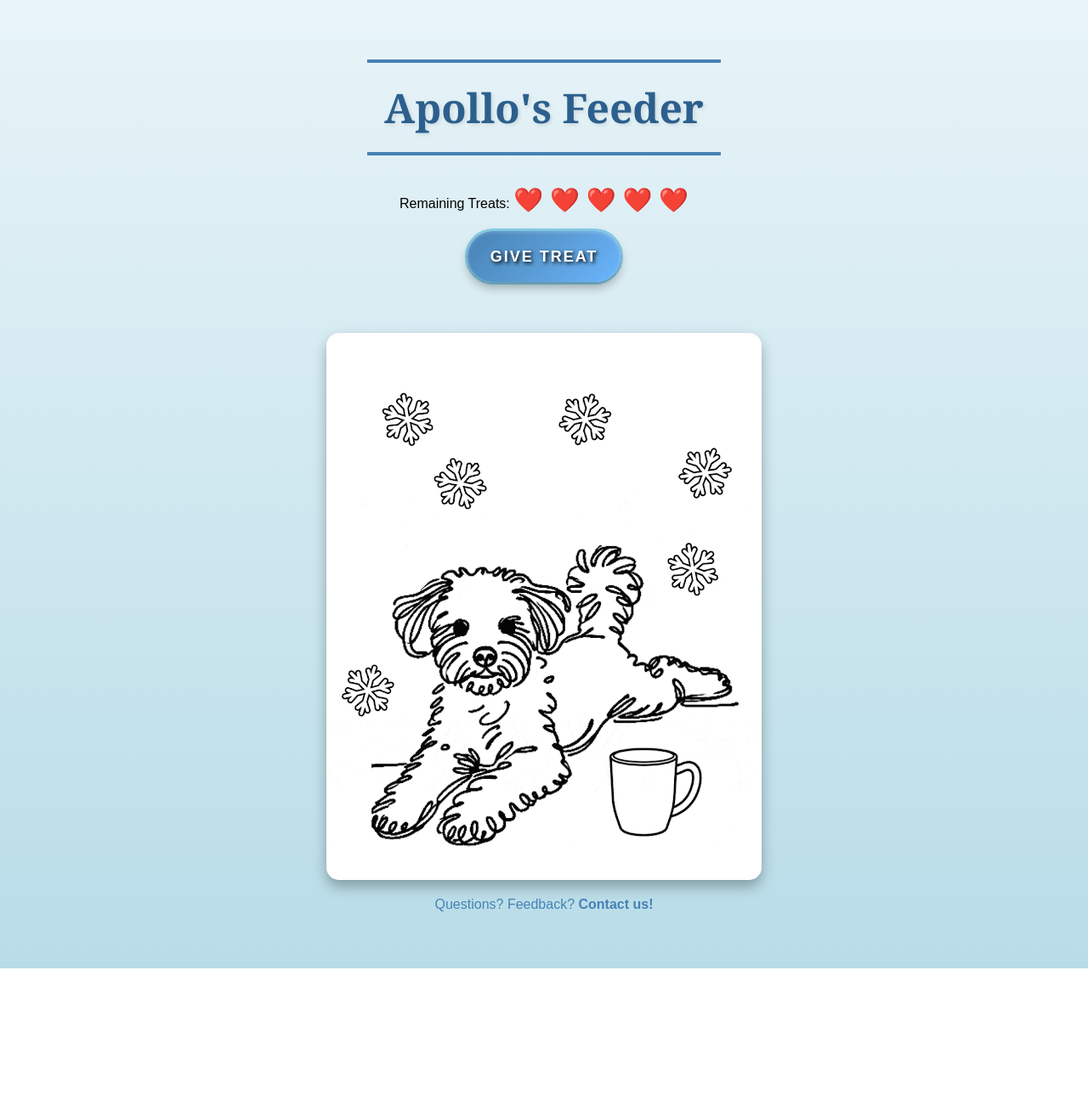
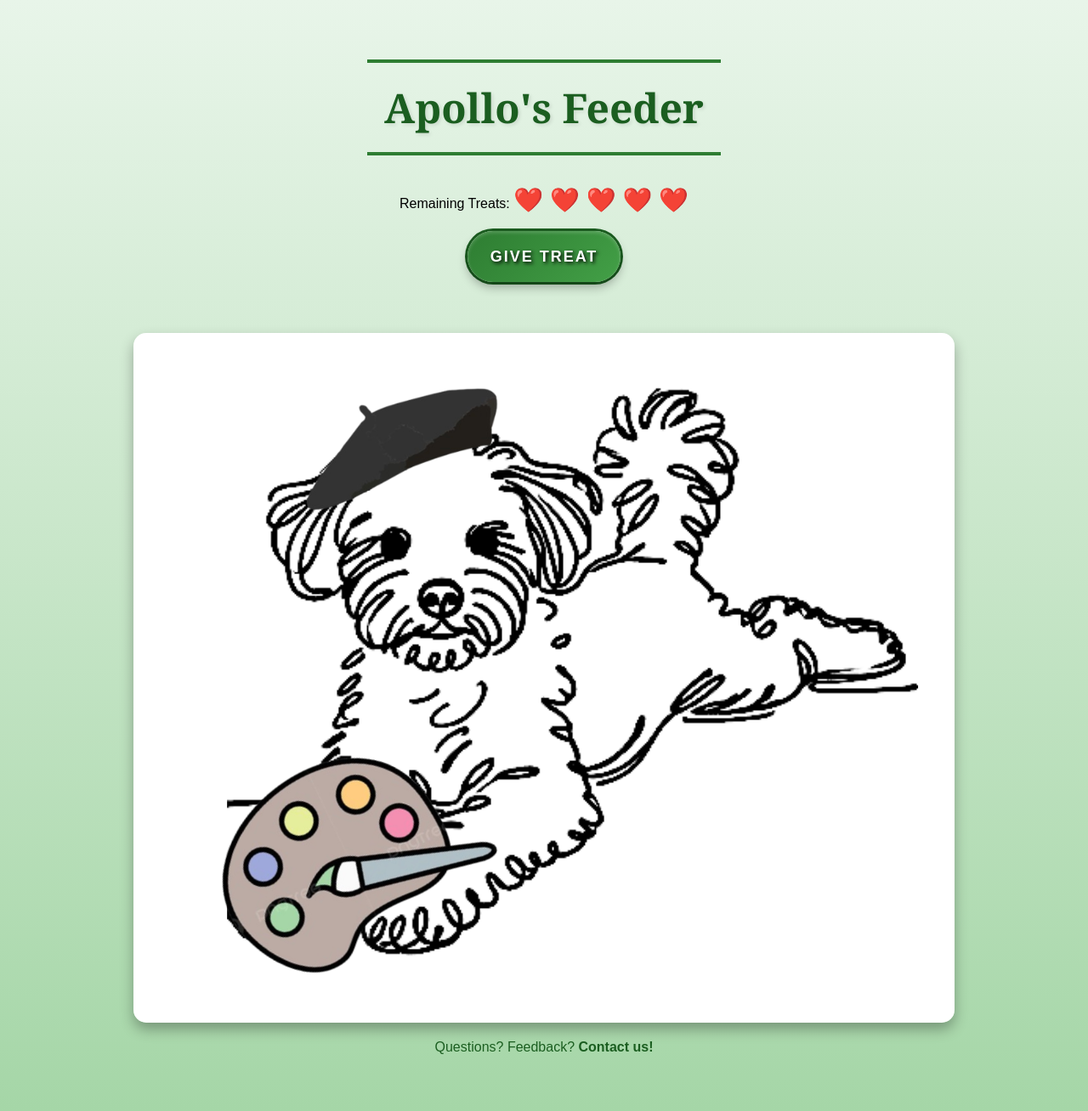
Before and after one commit to villrv/apollo-feeder, a Flask app: page / in a window 1280 px wide. Shown: the whole page at 85% size. Before the commit the page ends 1140 px from the top, so only its background shows below. Run offline with Flask 3, Linux system fonts and the light colour scheme.

Commit message:
st pattys

```diff
--- a/_site/templates/index.html
+++ b/_site/templates/index.html
@@ -3,13 +3,13 @@
 <head>
     <meta charset="UTF-8">
     <meta name="viewport" content="width=device-width, initial-scale=1.0">
-    <title>Apollo's Winter Feeder ❄️</title>
+    <title>Apollo's Feeder 🍀</title>
     <style>
         body {
             font-family: Arial, sans-serif;
             text-align: center;
             padding: 50px;
-            background: linear-gradient(to bottom, #e8f4f8 0%, #d0e8f0 50%, #b8dce8 100%);
+            background: linear-gradient(to bottom, #e8f5e9 0%, #c8e6c9 50%, #a5d6a7 100%);
             color: #000;
             min-height: 100vh;
             margin: 0;
@@ -17,21 +17,21 @@
 
         h1 {
             font-family: 'Georgia', serif, Arial, sans-serif;
-            color: #2c5f8d;
+            color: #1b5e20;
             text-shadow: 2px 2px 4px rgba(0, 0, 0, 0.1);
             font-size: 3em;
             margin-bottom: 20px;
             font-weight: bold;
             padding: 20px;
-            border-top: 4px solid #4682b4;
-            border-bottom: 4px solid #4682b4;
+            border-top: 4px solid #2e7d32;
+            border-bottom: 4px solid #2e7d32;
             display: inline-block;
             margin-top: 20px;
         }
 
         #treat-count {
             font-size: 28px;
-            color: #4682b4;
+            color: #1b5e20;
             text-shadow: none;
             font-weight: bold;
         }
@@ -110,7 +110,7 @@
         }
 
 
-        /* Winter Pop-Up Styling */
+        /* St. Patrick's Day Pop-Up Styling */
         #popup {
             display: none;
             position: fixed;
@@ -119,7 +119,7 @@
             transform: translate(-50%, -50%);
             background: #fff;
             padding: 25px;
-            border: 3px solid #4682b4;
+            border: 3px solid #2e7d32;
             border-radius: 15px;
             box-shadow: 0 4px 12px rgba(0, 0, 0, 0.2);
             z-index: 100;
@@ -127,7 +127,7 @@
         }
 
         #popup button {
-            background: linear-gradient(135deg, #4682b4, #5a9bd4);
+            background: linear-gradient(135deg, #2e7d32, #388e3c);
             border: none;
             border-radius: 8px;
             padding: 12px 24px;
@@ -138,21 +138,21 @@
         }
 
         #popup button:hover {
-            background: linear-gradient(135deg, #5a9bd4, #6bb6ff);
+            background: linear-gradient(135deg, #388e3c, #43a047);
             transform: scale(1.05);
         }
 
-        /* Winter Link Styling */
+        /* St. Patrick's Day Link Styling */
         .feedback-link {
             margin-top: 20px;
             font-size: 16px;
-            color: #4682b4;
+            color: #1b5e20;
             text-decoration: none;
             transition: all 0.3s ease;
         }
 
         .feedback-link:hover {
-            color: #2c5f8d;
+            color: #2e7d32;
             text-decoration: underline;
         }
 
@@ -340,7 +340,7 @@
         width: 180px;
         height: 60px;
         margin: 20px auto;
-        background: linear-gradient(135deg, #4682b4, #5a9bd4, #6bb6ff); /* winter blue gradient */
+        background: linear-gradient(135deg, #2e7d32, #388e3c, #43a047); /* St. Patrick's green */
         border-radius: 30px;
         border: none;
         font-size: 18px;
@@ -350,20 +350,20 @@
         letter-spacing: 2px;
         cursor: pointer;
         transition: transform 0.3s ease, box-shadow 0.3s ease;
-        box-shadow: 0 6px 12px rgba(0, 0, 0, 0.3), inset 0 2px 4px rgba(255, 255, 255, 0.2), 0 0 0 3px #87ceeb;
+        box-shadow: 0 6px 12px rgba(0, 0, 0, 0.3), inset 0 2px 4px rgba(255, 255, 255, 0.2), 0 0 0 3px #1b5e20;
         overflow: hidden;
         text-shadow: 2px 2px 4px #000;
     }
 
     .christmas-button:hover {
-        background: linear-gradient(135deg, #5a9bd4, #6bb6ff, #7dc8ff);
+        background: linear-gradient(135deg, #388e3c, #43a047, #66bb6a);
         transform: scale(1.05);
-        box-shadow: 0 8px 16px rgba(0, 0, 0, 0.4), inset 0 2px 4px rgba(255, 255, 255, 0.3), 0 0 0 4px #87ceeb;
+        box-shadow: 0 8px 16px rgba(0, 0, 0, 0.4), inset 0 2px 4px rgba(255, 255, 255, 0.3), 0 0 0 4px #1b5e20;
     }
 
     .christmas-button:active {
         transform: scale(0.98) translateY(2px);
-        background: linear-gradient(135deg, #2c5f8d, #4682b4, #5a9bd4);
+        background: linear-gradient(135deg, #1b5e20, #2e7d32, #388e3c);
     }
 
 
@@ -418,9 +418,9 @@
         <button id="close-popup">Close</button>
     </div>
 
-    <!-- Winter Apollo Image -->
+    <!-- Apollo Image -->
     <div style="margin-top: 30px; text-align: center;">
-        <img src="/static/apollo-winter-gif.gif" alt="Winter Apollo" class="apollo-image" style="max-width: 100%; height: auto; border-radius: 15px; box-shadow: 0 8px 16px rgba(0, 0, 0, 0.3);">
+        <img src="/static/apollo-art.png" alt="Apollo" class="apollo-image" style="max-width: 100%; height: auto; border-radius: 15px; box-shadow: 0 8px 16px rgba(0, 0, 0, 0.3);">
     </div>
 
     <!-- Google Form Link -->
```
Also changed, not shown: app.py (+26 -19 lines), templates/index.html (+20 -20 lines).
